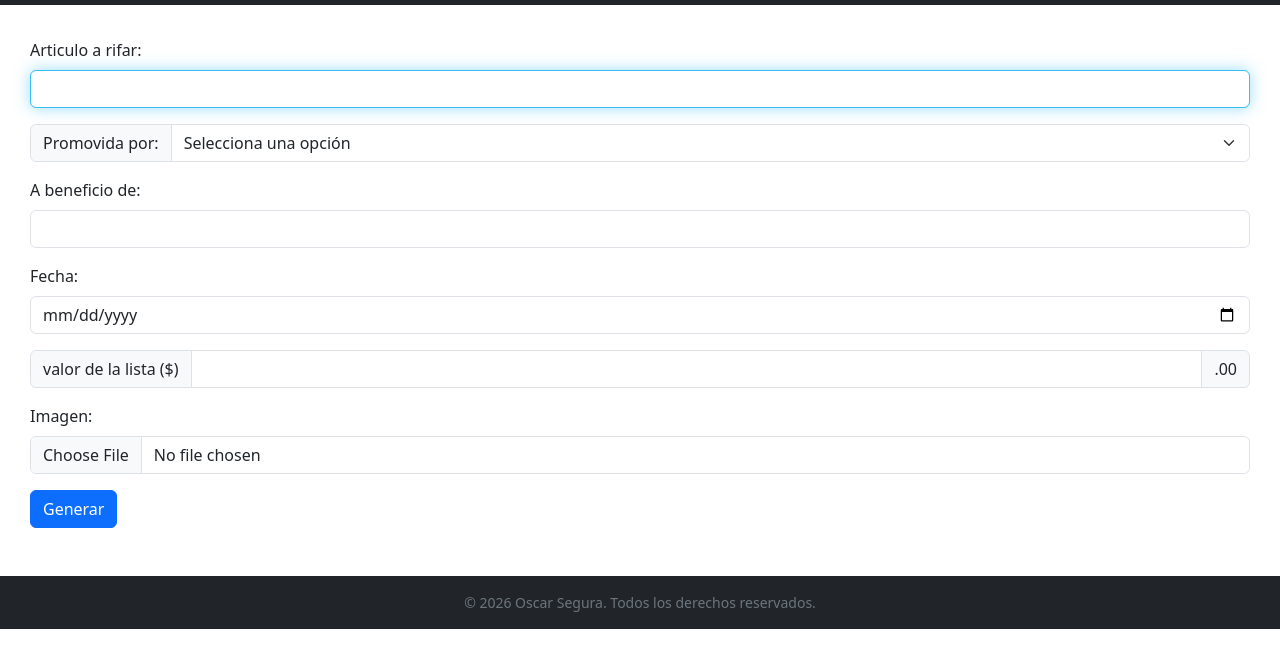
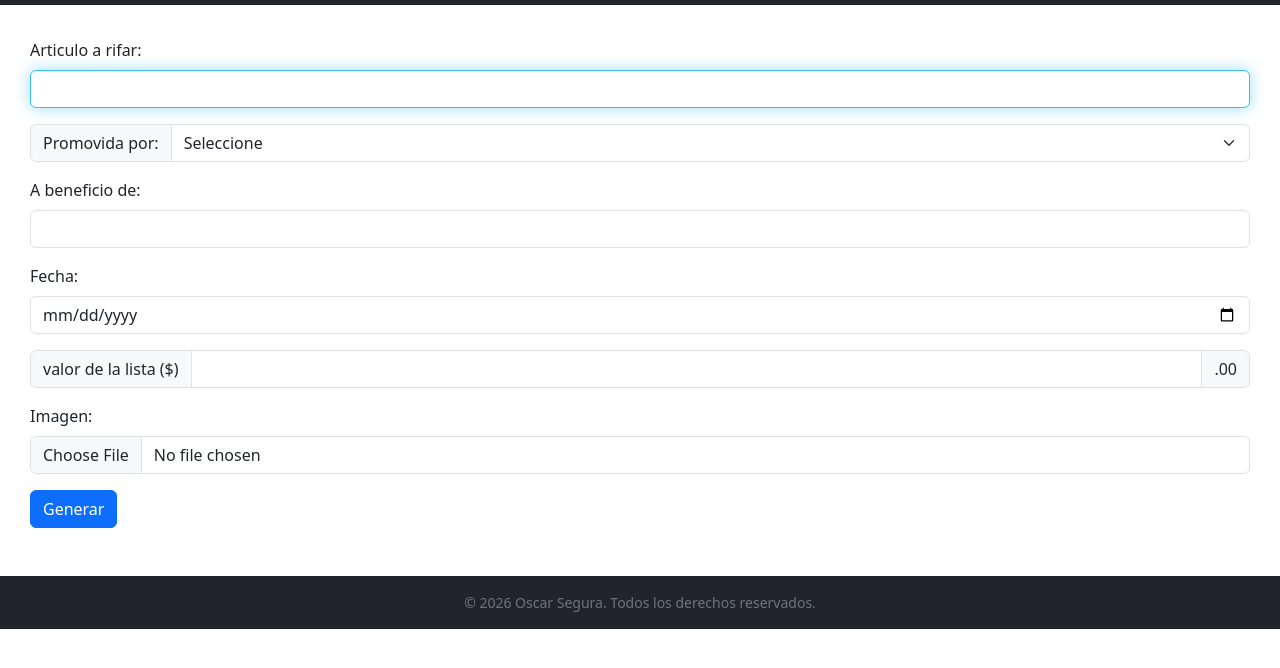
Before and after one commit to SV20008/Web-Oscar, a website: page public/formRifas.html in a window 1280 px wide. Shown: the part 52-720 px from the top of the page. Drawn offline with nearby package versions, Linux system fonts and the light colour scheme.

Commit message:
actualizacion html

```diff
--- a/public/formRifas.html
+++ b/public/formRifas.html
@@ -55,7 +55,7 @@
         <div class="input-group mb-3">
             <label class="input-group-text" for="inputGroupSelect01">Promovida por:</label>
                 <select class="form-select" id="inputGroupSelect01">
-                    <option selected>Selecciona una opción</option>
+                    <option selected>Seleccione</option>
                     <option>sociedad de jovenes</option>
                     <option>sociedad de embajadores</option>
                     <option>sociedad de colaboradoras</option>
```
Also changed, not shown: public/formRifas1.html (+1 -1 lines).
